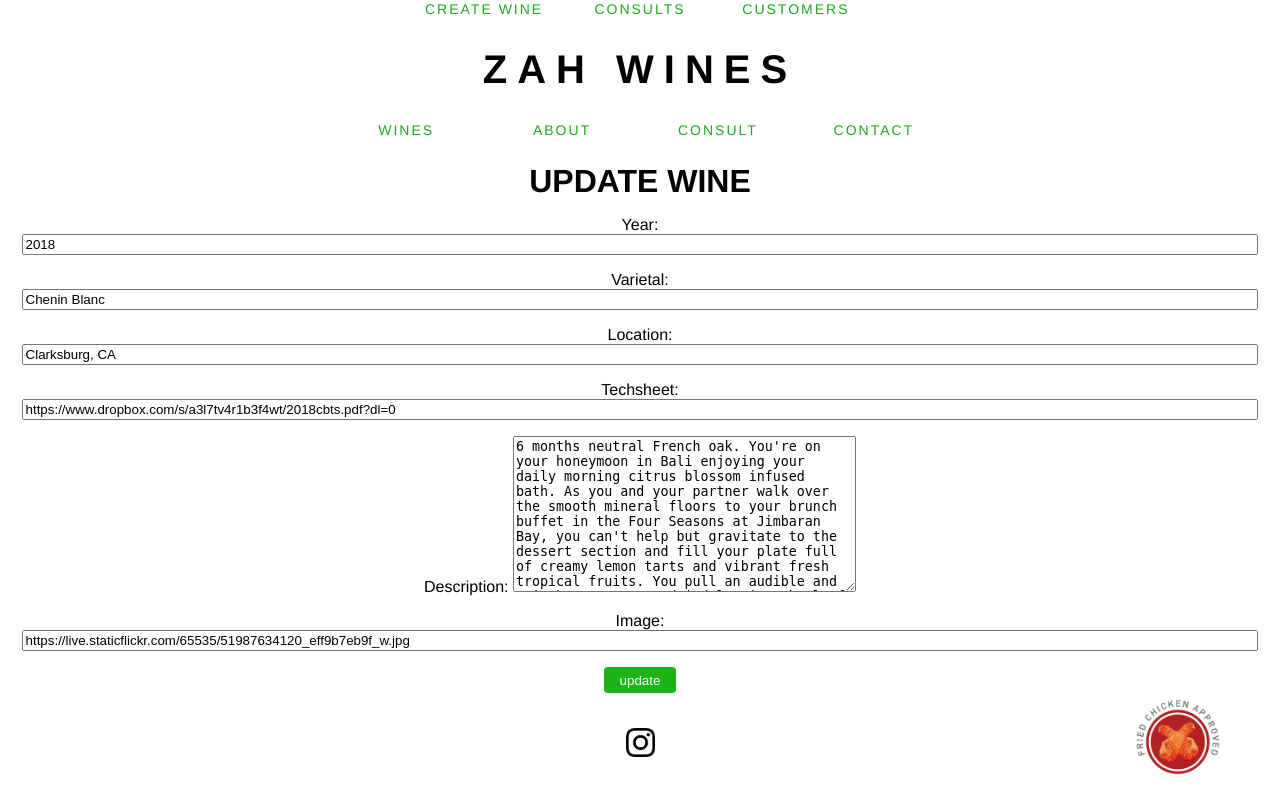
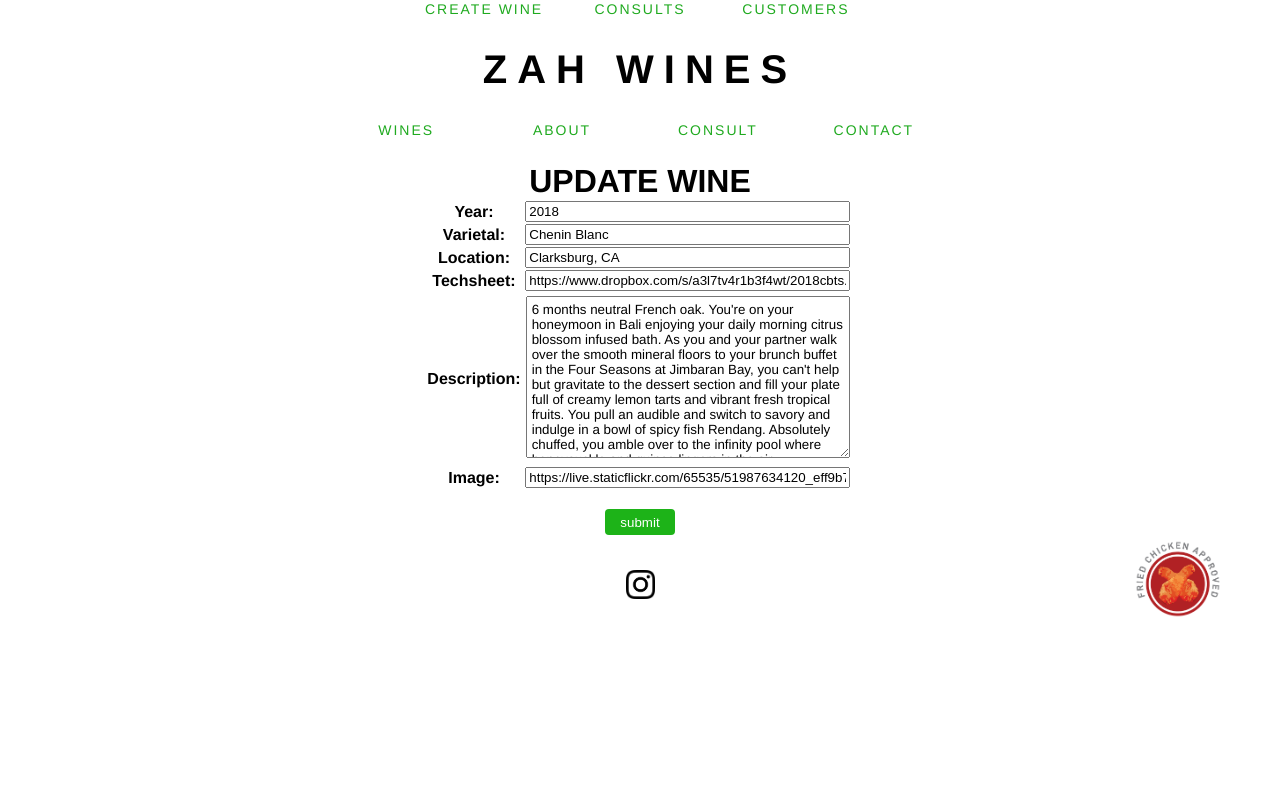
Before and after one commit to jeelason/zah-wines, a Django app: page /wines/1/edit/ in a window 1280 px wide. Shown: the part 143-938 px from the top of the page. After the commit the page ends 760 px from the top, so only its background shows below. Run offline with Django 4.2, Linux system fonts and the light colour scheme; a user stored in the database is signed in; data comes from the database, SQL or seed files in the repository; both versions use the stored data as it was after the commit.

Commit message:
fix form widths

```diff
--- a/wines/static/css/main.css
+++ b/wines/static/css/main.css
@@ -31,6 +31,10 @@ p.central {
   box-shadow: inset 0 0 10px 10px #ffffff;
 }
 
+.container {
+  max-width: 50%;
+}
+
 .form {
   display: grid;
   text-align: center;
@@ -38,7 +42,7 @@ p.central {
 }
 
 input {
-  width: 98%;
+  width: 96%;
 }
 
 .form h1 {
@@ -88,6 +92,14 @@ button.button:active {
 /* .admin {
   padding-top:50px;
 } */
+
+
+
+textarea {
+  font-family: Helvetica, Arial, sans-serif;
+  padding: 5px;
+  margin: 3px;
+}
 
 .main-nav {
   padding-top: 10%;
--- a/wines/templates/admin/edit.html
+++ b/wines/templates/admin/edit.html
@@ -5,12 +5,17 @@
 {% endblock title %}
 
 {% block content %}
-<div class='form'>
-    <h1>Update Wine</h1>
-    <form method="post">
-      {% csrf_token %}
-      {{ form.as_p }}
-      <button class="button">Update</button>
-    </form>
-  </div>
+    <div class="form">
+        <h1>Update Wine</h1>
+        <form method="post">
+            <table>
+            {% csrf_token %}
+            {{ form.as_table }}
+                <tr>
+                    <td>&nbsp;</td>
+                </tr>
+            </table>
+            <td><button class="button">Submit</button></td>
+        </form>
+      </div>
 {% endblock content %}
```
Also changed, not shown: wines/templates/admin/create.html (+12 -7 lines), db.sqlite3, 1 other file.
